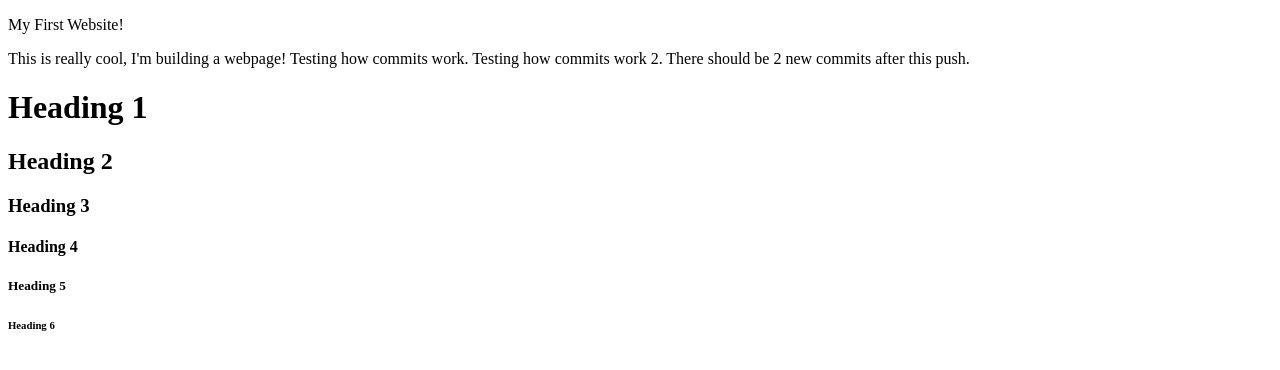
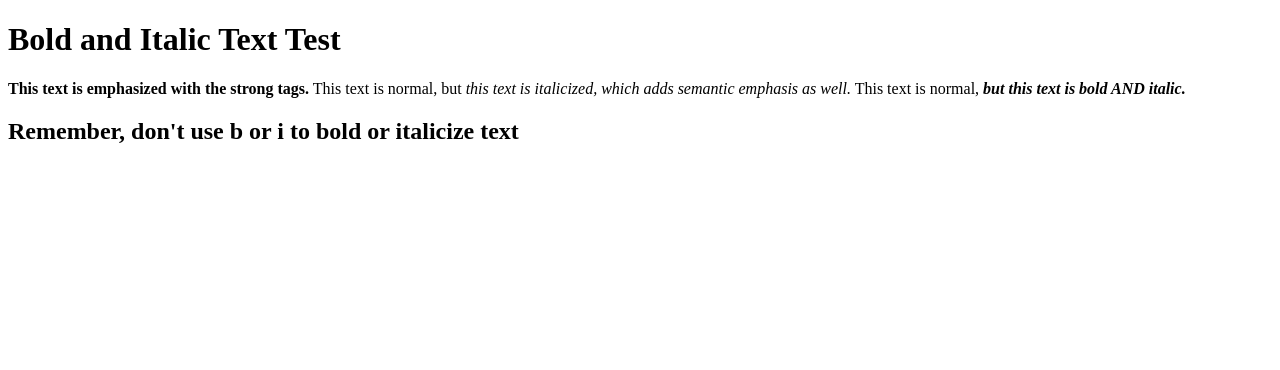
Before and after one commit to JamesGav/html-sandbox, a plain HTML site: page index.html in a window 1280 px wide. Drawn offline with Linux system fonts and the light colour scheme.

Commit message:
Followed along with tutorial on bolding and italicizing text.

```diff
--- a/index.html
+++ b/index.html
@@ -6,15 +6,12 @@
     <title>HTML Formatting Practice</title>
 </head>
 <body>
-    <p>My First Website!</p>
-
-    <p>This is really cool, I'm building a webpage! Testing how commits work. Testing how commits work 2. There should be 2 new commits after this push.</p>
-
-    <h1>Heading 1</h1>
-    <h2>Heading 2</h2>
-    <h3>Heading 3</h3>
-    <h4>Heading 4</h4>
-    <h5>Heading 5</h5>
-    <h6>Heading 6</h6>
+    <h1>Bold and Italic Text Test</h1>
+    <p><strong>This text is emphasized with the strong tags.</strong>
+        This text is normal, but <em>this text is italicized, which adds semantic emphasis as well.</em>
+        This text is normal, <strong><em>but this text is bold AND italic.</em></strong>
+    </p>
+    <h2>Remember, don't use b or i to bold or italicize text</h2>
+    <!-- This is a note, which won't appear in the browser. I used ^/ to quickly write this -->
 </body>
 </html>
```
